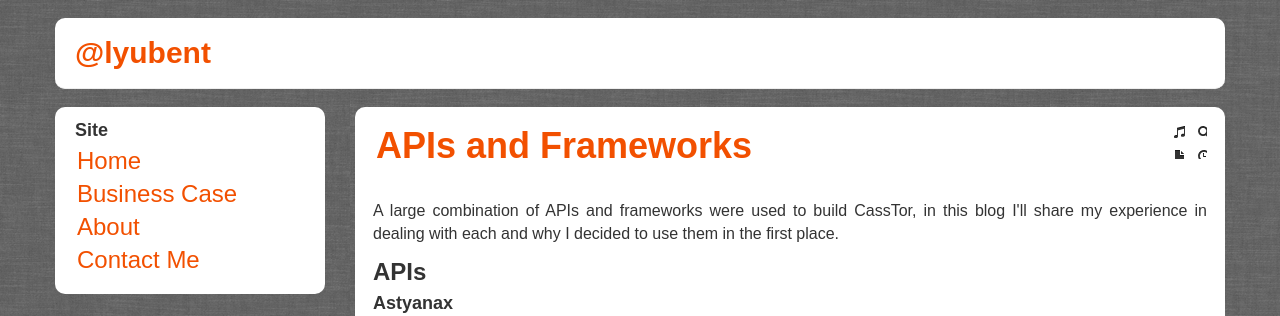
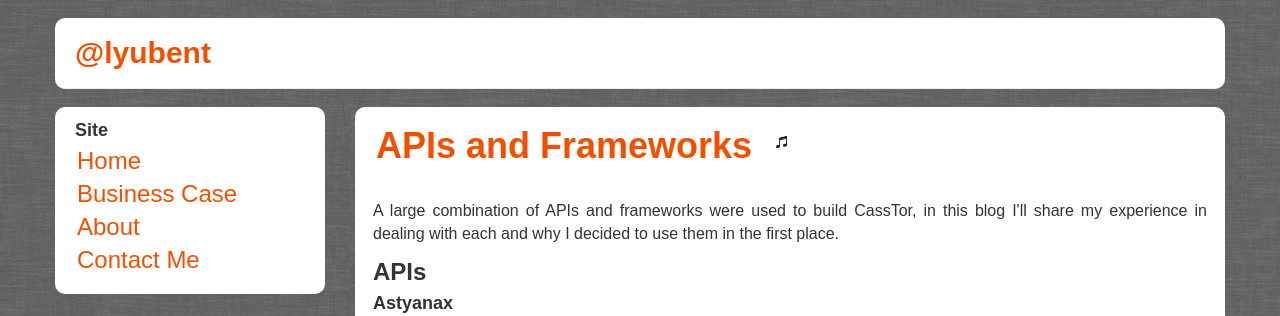
Before and after one commit to lyubent/lyubent.github.com, a Jekyll site: the page built from index.html, in a window 1280 px wide. Shown: the top 316 px of the page. Built offline with Jekyll 4.4.1, drawn with Linux system fonts in a browser that asks for light colours; some web fonts are replaced; the list of posts is cut into pages by our own code.

Commit message:
Updated index.html

```diff
--- a/index.html
+++ b/index.html
@@ -10,12 +10,12 @@
         <a href="{{ post.link }}">
           {{ post.title }}
         </a>
-        <i class="icon-music pull-right" style="padding:10px;font-size:40px;"></i>
+        <i class="icon-music" style="margin:10px;font-size:40px;"></i>
       {% else %}
         <a href="{{ post.url }}">
           {{ post.title }}
         </a>
-        <i class="icon-music pull-right" style="padding:10px;font-size:40px;"></i>
+        <i class="icon-music" style="margin:10px;font-size:40px;"></i>
       {% endif %}
     </h2>
     <div class="post-content">
```
